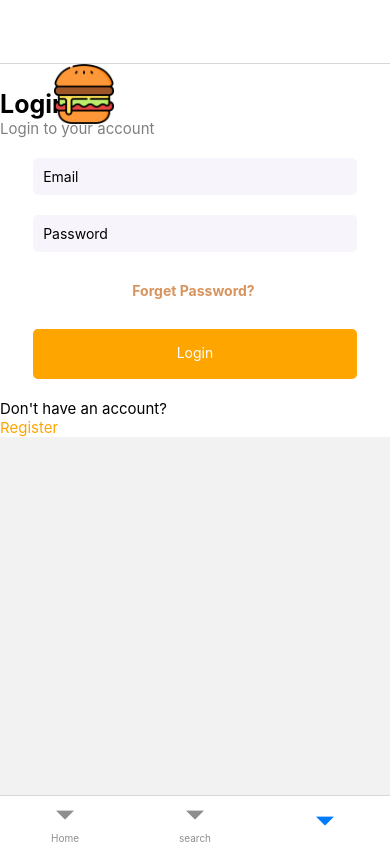
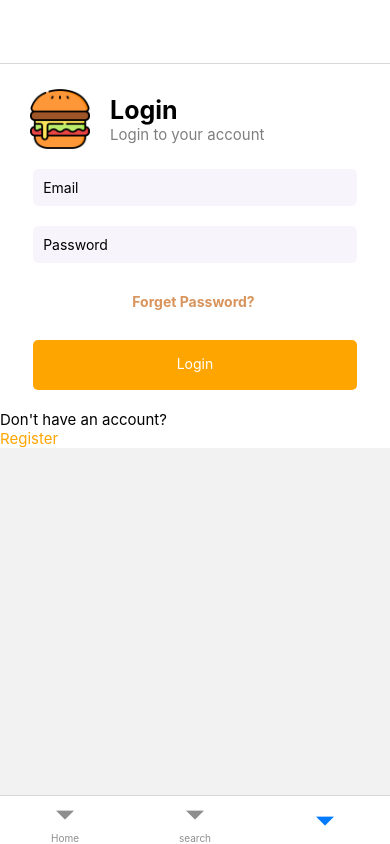
Before and after one commit to 6Bello/GNAMMY, a React Native app: screen /Account in a window 390 px wide. Built offline with nearby package versions, Linux system fonts and the light colour scheme; no server answers.

Commit message:
login image

```diff
--- a/Account.js
+++ b/Account.js
@@ -53,12 +53,12 @@ function NotLoggedInPage({ handleLoginComplete }) {
   } else {
     return (
       <ScrollView style={styles.container}>
-        <View style={{display:"flex", flexDirection:"row"}}>
-          <View>
+        <View style={{ display: "flex", flexDirection: "row", marginTop: 25}}>
+          <Image style={styles.image} source={require('./assets/hamburger.png')} />
+          <View style={{marginLeft: 20, flex: 1, justifyContent: "center"}}>
             <Text style={styles.title}>Login</Text>
             <Text style={styles.subtitle} >Login to your account</Text>
           </View>
-          <Image style={styles.image} source={require('./assets/hamburger.png')} />
         </View>
         <Login onLoginComplete={handleLoginComplete} />
         <Text style={styles.text2}>Don't have an account? </Text>
@@ -93,7 +93,6 @@ const styles = StyleSheet.create({
   title: {
     fontSize: 25,
     fontWeight: 'bold',
-    paddingTop: 25,
   },
 
   subtitle: {
@@ -104,7 +103,7 @@ const styles = StyleSheet.create({
   image: {
     width: 60,
     height: 60,
-    marginLeft: -100,
+    marginLeft: 30,
   },
 
   text2: {
```
